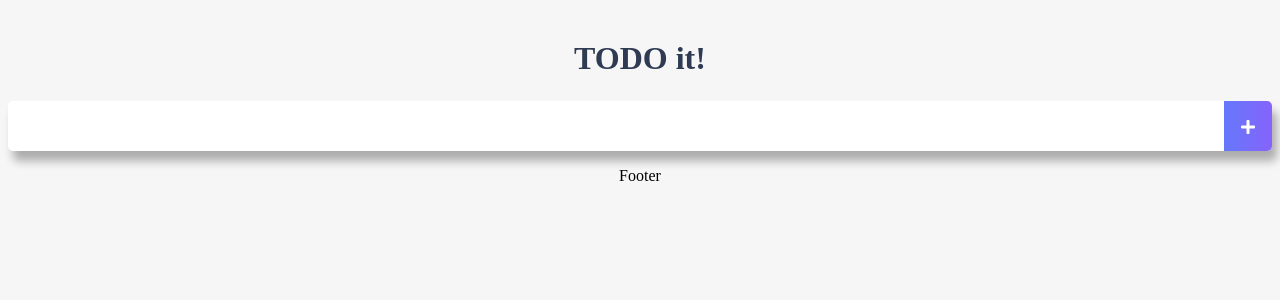
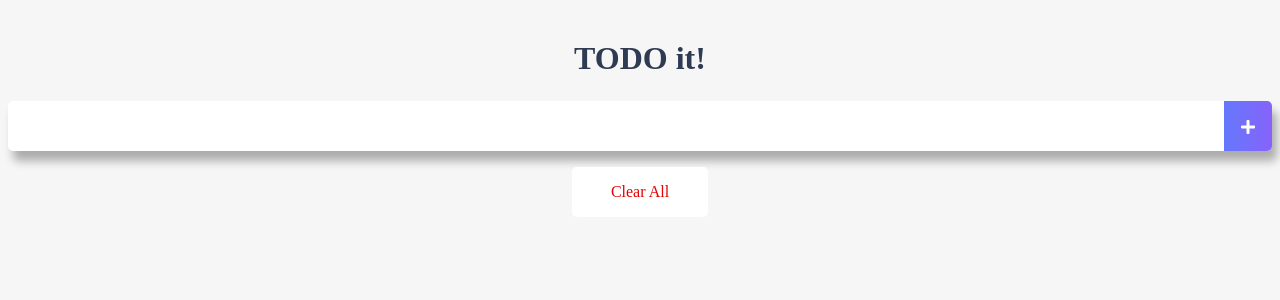
Before and after one commit to eunhye8767/learn_vue_js_02, a Vue app in the folder vue-todo/: page / in a window 1280 px wide. Shown: the top 300 px of the page. Built offline with nearby package versions, Linux system fonts and the light colour scheme.

Commit message:
LV-02 Todo App 구현 - 10 TodoFooter 컴포넌트 구현
1. localStorage.clear(); 로 로컬스토리지의 내역을 전체 삭제 한다

```diff
--- a/vue-todo/src/components/TodoFooter.vue
+++ b/vue-todo/src/components/TodoFooter.vue
@@ -1,15 +1,30 @@
 <template>
-	<div>
-		Footer
+	<div class="clearAllContainer">
+		<span class="clearAllBtn" v-on:click="clearTodo">Clear All</span>
 	</div>
 </template>
 
 <script>
 export default {
-
+	methods: {
+		clearTodo: function() {
+			localStorage.clear();
+		}
+	}
 }
 </script>
 
-<style>
-
+<style scoped>
+.clearAllContainer {
+	width: 8.5rem;
+	height: 50px;
+	line-height: 50px;
+	background-color: #fff;
+	border-radius: 5px;
+	margin: 0 auto;
+}
+.clearAllBtn {
+	color: #e20302;
+	display: block;
+}
 </style>
--- a/vue-todo/src/components/TodoList.vue
+++ b/vue-todo/src/components/TodoList.vue
@@ -4,7 +4,7 @@
 			<li v-for="(todoItem, index) in todoItems" v-bind:key="todoItem.item" class="shadow">
 				<i class="checkBtn fas fa-check"
 					v-bind:class="{checkBtnCompleted: todoItem.completed}"
-					v-on:click="toggleComplate(todoItem, index)"></i>
+					v-on:click="toggleComplate(todoItem)"></i>
 				<span v-bind:class="{textCompleted: todoItem.completed}">{{ todoItem.item }}</span>
 				<span class="removeBtn" v-on:click="removeTodo(todoItem, index)">
 					<i class="fas fa-trash-alt"></i>
@@ -34,7 +34,7 @@ export default {
 			// 해당 인덱스 번호부터 1번째 자리까지 삭제
 			this.todoItems.splice(index, 1);
 		},
-		toggleComplate: function(todoItem, index) {
+		toggleComplate: function(todoItem) {
 			// console.log(todoItem);
 			todoItem.completed = !todoItem.completed;
 
--- a/vue-todo/vue.config.js
+++ b/vue-todo/vue.config.js
@@ -1,6 +1,6 @@
 // vue.config.js
 module.exports = {
   devServer: {
-    overlay: false,
-  },
-};
+    overlay: false
+  }
+}
```
Also changed, not shown: 1 other file (tests, documents, lock files or other folders).
